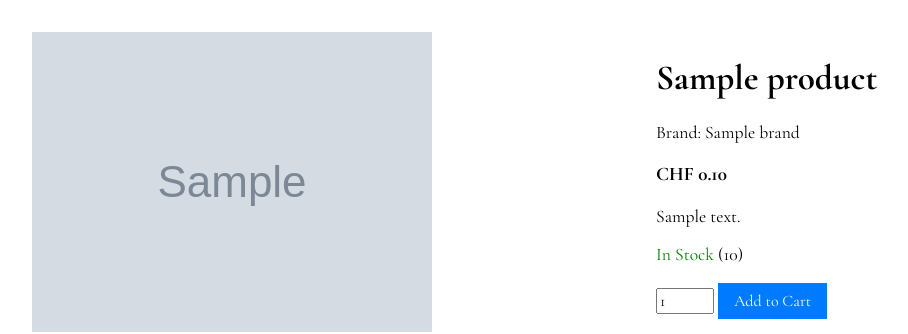
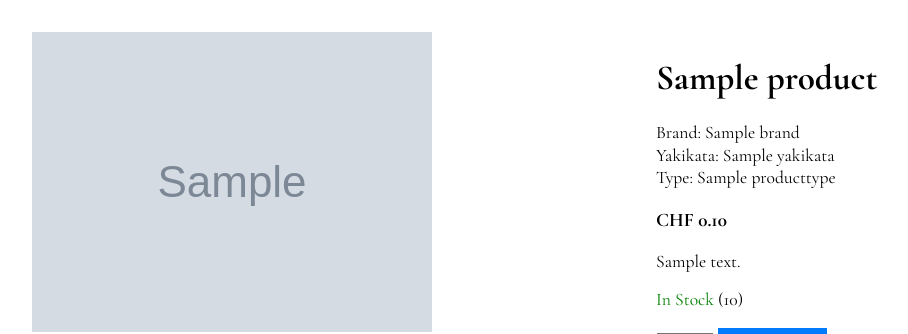
Before and after one commit to attwad/tetote, a Django app: template templates/shop/product_detail.html in a window 1280 px wide. Shown: the part 61-395 px from the top of the page, without its empty margins (0-908 px from the left). Run offline with Django 5.2, Linux system fonts and the light colour scheme; the template is opened without the code that fills it: values that come from a table or form of the project are taken from there, others are empty; tables that the repository leaves empty hold one stand-in row (values such as "Sample post"); grey boxes marked "Sample" are stand-in pictures.

Commit message:
more metadata on product details

```diff
--- a/templates/shop/product_detail.html
+++ b/templates/shop/product_detail.html
@@ -1,5 +1,11 @@
 {% extends "base.html" %}
 {% load i18n %}
+
+{% block extra_head %}
+<style>
+    .metadata { margin: 0.1rem 0; }
+</style>
+{% endblock %}
 
 {% block content %}
     <div style="display: flex; gap: 2rem;">
@@ -16,7 +22,13 @@
         <div style="flex: 1;">
             <h1>{{ product.name }}</h1>
             {% if product.brand %}
-                <p class="brand">{% translate "Brand" %}: {{ product.brand.name }}</p>
+                <p class="metadata">{% translate "Brand" %}: {{ product.brand.name }}</p>
+            {% endif %}
+            {% if product.yakikata %}
+                <p class="metadata">{% translate "Yakikata" %}: {{ product.yakikata.name }}</p>
+            {% endif %}
+            {% if product.product_type %}
+                <p class="metadata">{% translate "Type" %}: {{ product.product_type.name }}</p>
             {% endif %}
             <p class="price">CHF {{ product.price_in_chf|floatformat:2 }}</p>
             <div class="description">
```
